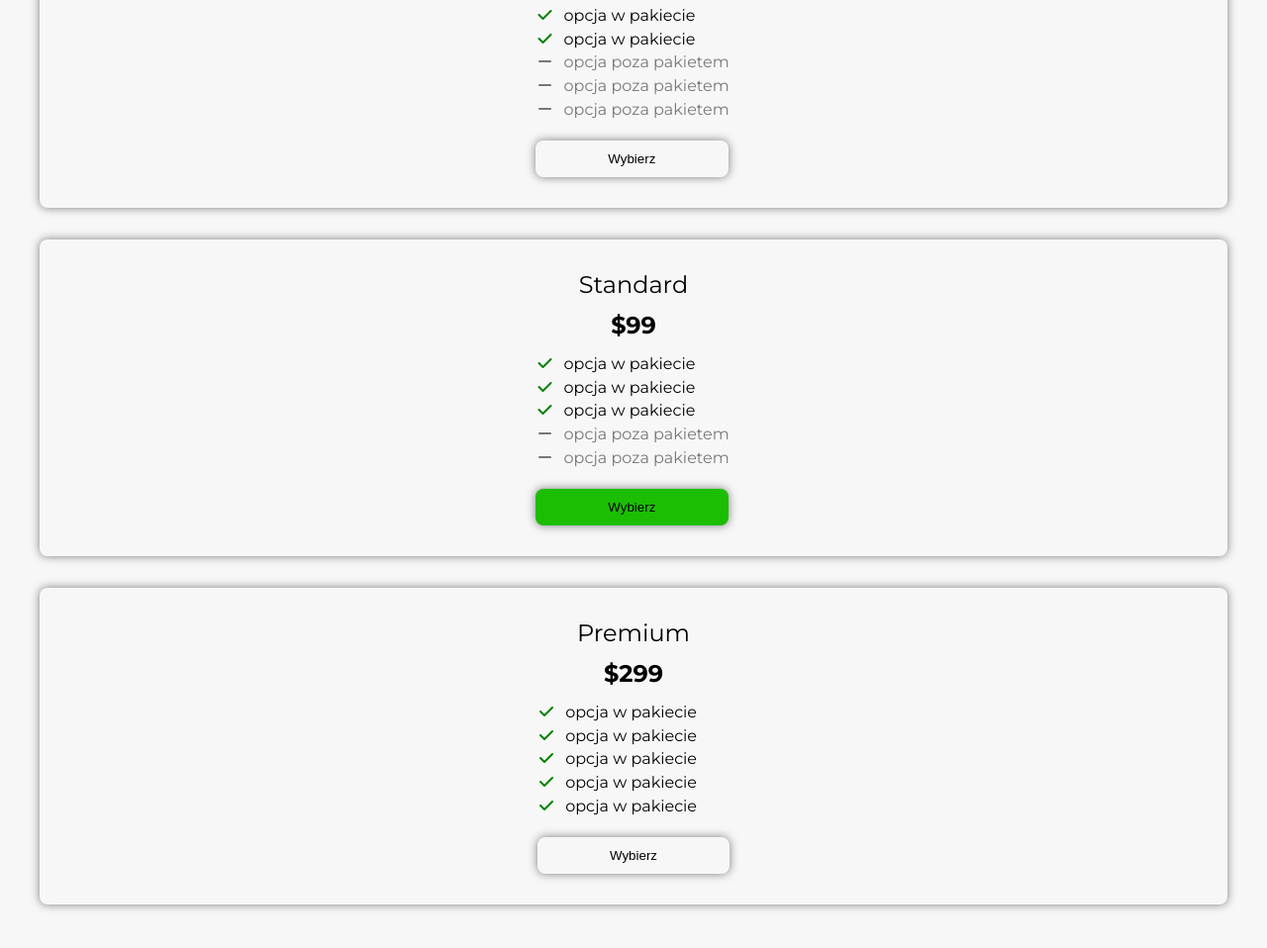
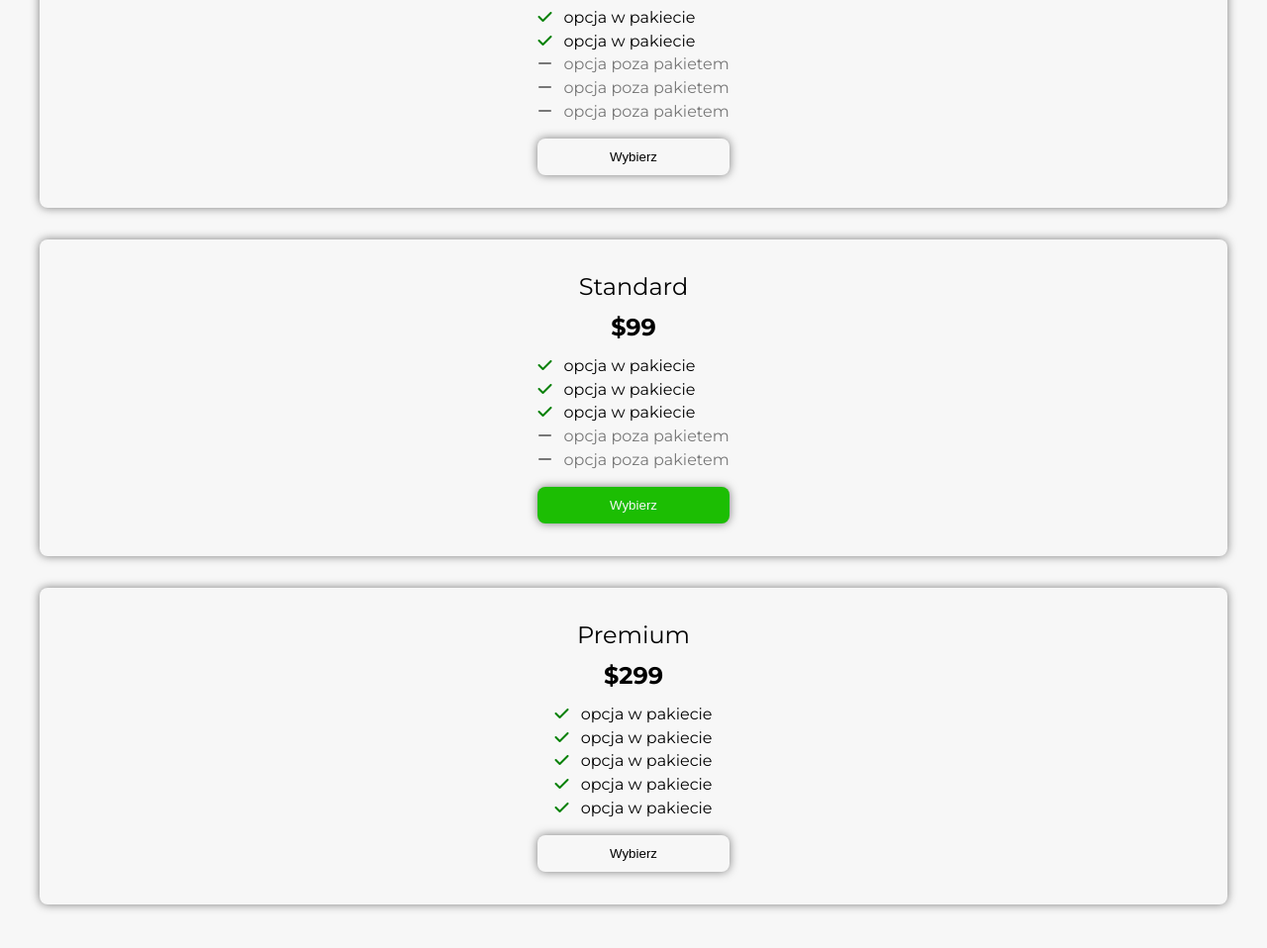
Before and after one commit to Dragneel1337/Forest, a website: page index.html in a window 1280 px wide. Shown: the part 1478-2436 px from the top of the page at 99% size. Drawn offline with Linux system fonts and the light colour scheme.

Commit message:
offer done

```diff
--- a/index.html
+++ b/index.html
@@ -84,8 +84,8 @@
                             </p>
                             <p class="offer__card__option gray"><i class="fa-solid fa-minus"></i> opcja poza pakietem
                             </p>
-                            <button class="offer__card__button">Wybierz</button>
                         </div>
+                        <button class="offer__card__button">Wybierz</button>
                     </div>
 
                     <div class="offer__card">
@@ -101,23 +101,23 @@
                             <p class="offer__card__option gray"><i class="fa-solid fa-minus"></i> opcja poza
                                 pakietem
                             </p>
-                            <button class="offer__card__button--special">Wybierz</button>
                         </div>
+                        <button class="offer__card__button special">Wybierz</button>
                     </div>
 
                     <div class="offer__card">
                         <p class="offer__card__title">Premium</p>
                         <p class="offer__card__money">$299</p>
-                        <div? class="offer__card__options">
+                        <div class="offer__card__options">
                             <p class="offer__card__option"><i class="fa-solid fa-check"></i> opcja w pakiecie</p>
                             <p class="offer__card__option"><i class="fa-solid fa-check"></i> opcja w pakiecie</p>
                             <p class="offer__card__option"><i class="fa-solid fa-check"></i> opcja w pakiecie</p>
                             <p class="offer__card__option"><i class="fa-solid fa-check"></i> opcja w pakiecie</p>
                             <p class="offer__card__option"><i class="fa-solid fa-check"></i> opcja w pakiecie</p>
-                            <button class="offer__card__button">Wybierz</button>
+                        </div>
+                        <button class="offer__card__button">Wybierz</button>
                     </div>
                 </div>
-            </div>
             </div>
         </section>
     </main>
--- a/src/sass/main.scss
+++ b/src/sass/main.scss
@@ -112,7 +112,7 @@ body {
         width: 100%;
         background-color: $light;
         transition: transform .5s;
-        transform: translateX(1000px);
+        transform: translateX(3000px);
 
         &.show-nav {
             transform: translateX(0);
@@ -327,6 +327,7 @@ body {
         &__options {
             font-size: 1em;
             text-align: left;
+            margin-bottom: 1em;
         }
 
         &__option {
@@ -334,7 +335,7 @@ body {
         }
 
         &__button {
-            margin-top: 1.5em;
+            position: relative;
             padding: .8em 5.5em;
             background-color: $light;
             border: none;
@@ -342,32 +343,24 @@ body {
             box-shadow: 0px 0px 10px rgba(0, 0, 0, .5);
             border-radius: 8px;
             cursor: pointer;
-            transition: background-color .3s, color .3s;
+            transition: .5s;
 
             &:focus {
                 border: 1px solid #1cbe03;
             }
 
             &:hover {
+                background-color: #1cbe03;
                 color: $light;
-                background-color: #1cbe03;
             }
 
-            &--special {
-                margin-top: 1.5em;
-                padding: .8em 5.5em;
-                background-color: rgb(28, 190, 3);
-                border: none;
-                outline: none;
-                box-shadow: 0px 0px 10px rgba(0, 0, 0, .5);
-                border-radius: 8px;
-
-                &:focus {
-                    border: 1px solid rgb(28, 190, 3);
-                }
+            &.special {
+                background-color: #1cbe03;
+                color: $light;
 
                 &:hover {
-                    background-color: dark;
+                    background-color: $light;
+                    color: $dark;
                 }
             }
         }
```
Also changed, not shown: dist/css/main.min.css.
